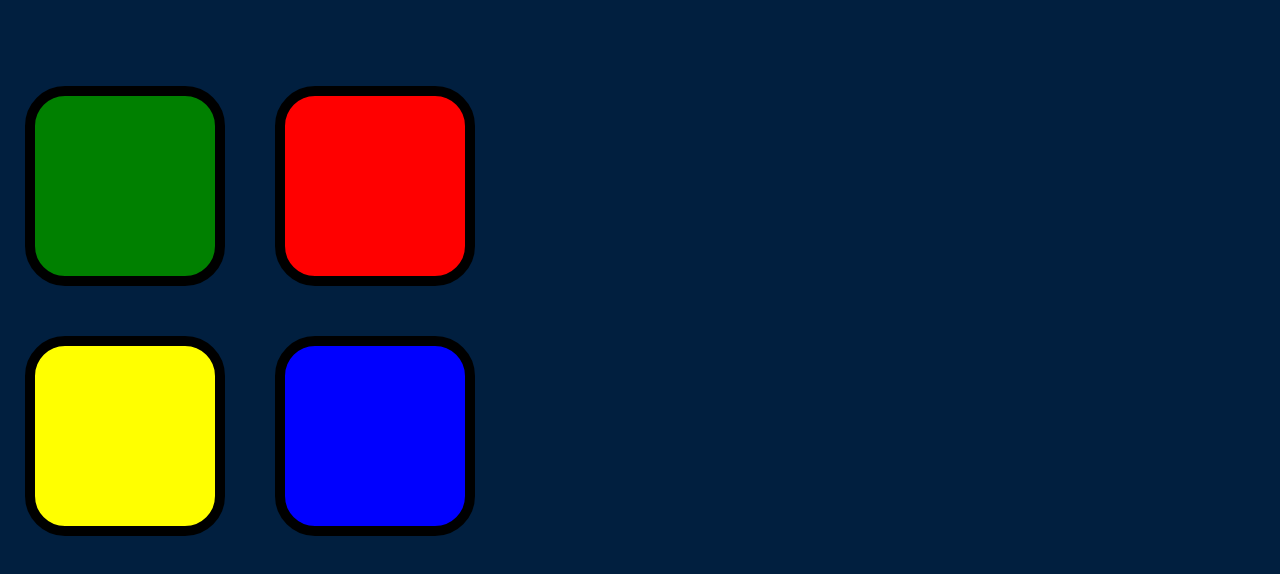
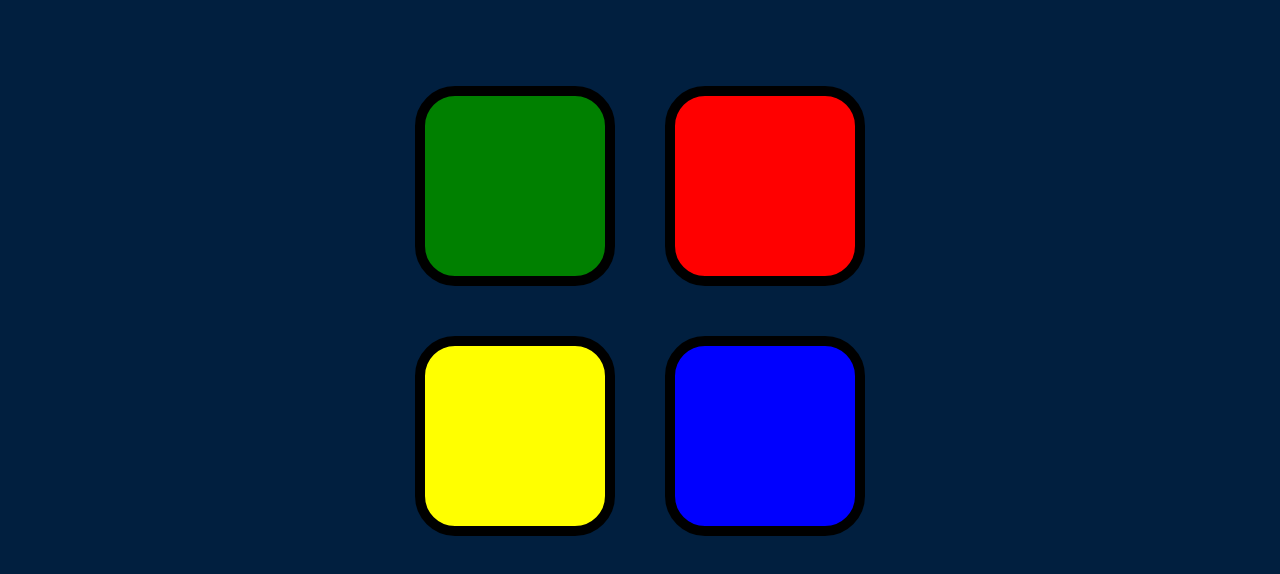
Before and after one commit to a-mal1k/SimonGame, a website: page index.html in a window 1280 px wide. Shown: the part 182-756 px from the top of the page. Drawn offline with nearby package versions, Linux system fonts and the light colour scheme.

Commit message:
fixed container css

```diff
--- a/public/styles.css
+++ b/public/styles.css
@@ -13,11 +13,12 @@ body {
   color: #FEF2BF;
 }
 
-.container {
-  display: block;
-  width: 50%;
-  margin: auto;
-
+.container-fluid {
+  display: flex;
+  flex-direction:column;
+  justify-content:center;
+  align-items:center;
+  margin:auto;
 }
 
 
```
